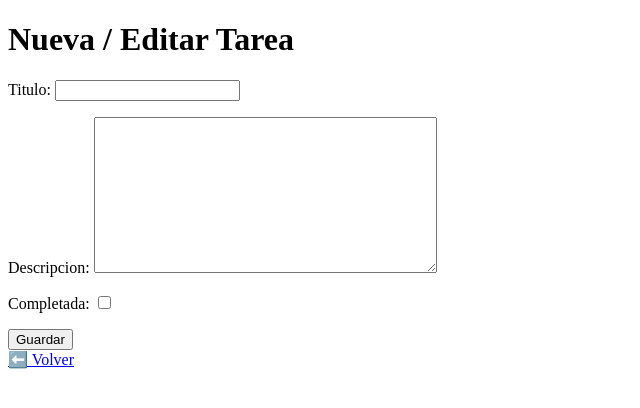
After one commit to Ciro-Romano/Gestor_de_tareas, a Django app: page /crear/ in a window 1280 px wide. The commit adds this page. Shown: the top 408 px of the page, without its empty margins (0-640 px from the left). Run offline with Django 5.2, Linux system fonts and the light colour scheme.

Commit message:
se pueden agregar tareas y editarlas

```diff
--- /dev/null
+++ b/tareas/forms.py
@@ -0,0 +1,7 @@
+from django import forms
+from .models import Tarea
+
+class TareaForm(forms.ModelForm):
+    class Meta:
+        model = Tarea
+        fields = ['titulo', 'descripcion', 'completada']
--- a/tareas/models.py
+++ b/tareas/models.py
@@ -5,7 +5,7 @@ from django.db import models
 class Tarea(models.Model):
 
     titulo = models.CharField(max_length=50)
-    descripcion = models.TextField()
+    descripcion = models.TextField(blank=True, null=True)
     completada = models.BooleanField(default=False)
 
     def __str__(self):
--- /dev/null
+++ b/tareas/templates/tareas/form_tarea.html
@@ -0,0 +1,15 @@
+<!DOCTYPE html>
+<html>
+<head>
+    <title>Formulario de Tarea</title>
+</head>
+<body>
+    <h1>Nueva / Editar Tarea</h1>
+    <form method="post">
+        {% csrf_token %}
+        {{ form.as_p }}
+        <button type="submit">Guardar</button>
+    </form>
+    <a href="{% url 'lista_tareas' %}">⬅️ Volver</a>
+</body>
+</html>
--- a/tareas/urls.py
+++ b/tareas/urls.py
@@ -3,4 +3,6 @@ from . import views
 
 urlpatterns = [
     path('',views.lista_tareas, name='lista_tareas'),
+    path('crear/', views.crear_tarea, name='crear_tarea'),
+    path('editar/<int:id>/', views.editar_tarea, name='editar_tarea'),
 ]
--- a/tareas/views.py
+++ b/tareas/views.py
@@ -1,8 +1,34 @@
-from django.shortcuts import render
+from django.shortcuts import render, redirect, get_object_or_404
 from .models import Tarea
-# Create your views here.
+from .forms import TareaForm
 
 def lista_tareas(request):
 
     tareas = Tarea.objects.all()
-    return render(request, 'tareas/lista_tareas.html/', {'tereas' : tareas })
+    print(tareas)
+    return render(request, 'tareas/lista_tareas.html', {'tareas' : tareas })
+
+
+def crear_tarea(request):
+    if request.method == 'POST':
+        form = TareaForm(request.POST)
+        if form.is_valid():
+            form.save()
+            return redirect('lista_tareas')
+
+    else:
+        form = TareaForm()
+    return render(request, 'tareas/form_tarea.html', {'form' : form})
+
+
+def editar_tarea(request, id):
+    tarea = get_object_or_404(Tarea, id=id)
+    if request.method == 'POST':
+        form = TareaForm(request.POST, instance=tarea)
+        if form.is_valid():
+            form.save()
+            return redirect('lista_tareas')
+
+    else:
+        form = TareaForm(instance=tarea)
+    return render(request, 'tareas/form_tarea.html', {'form' : form})
```
Also changed, not shown: tareas/templates/tareas/lista_tareas.html (+6 -1 lines), db.sqlite3.
